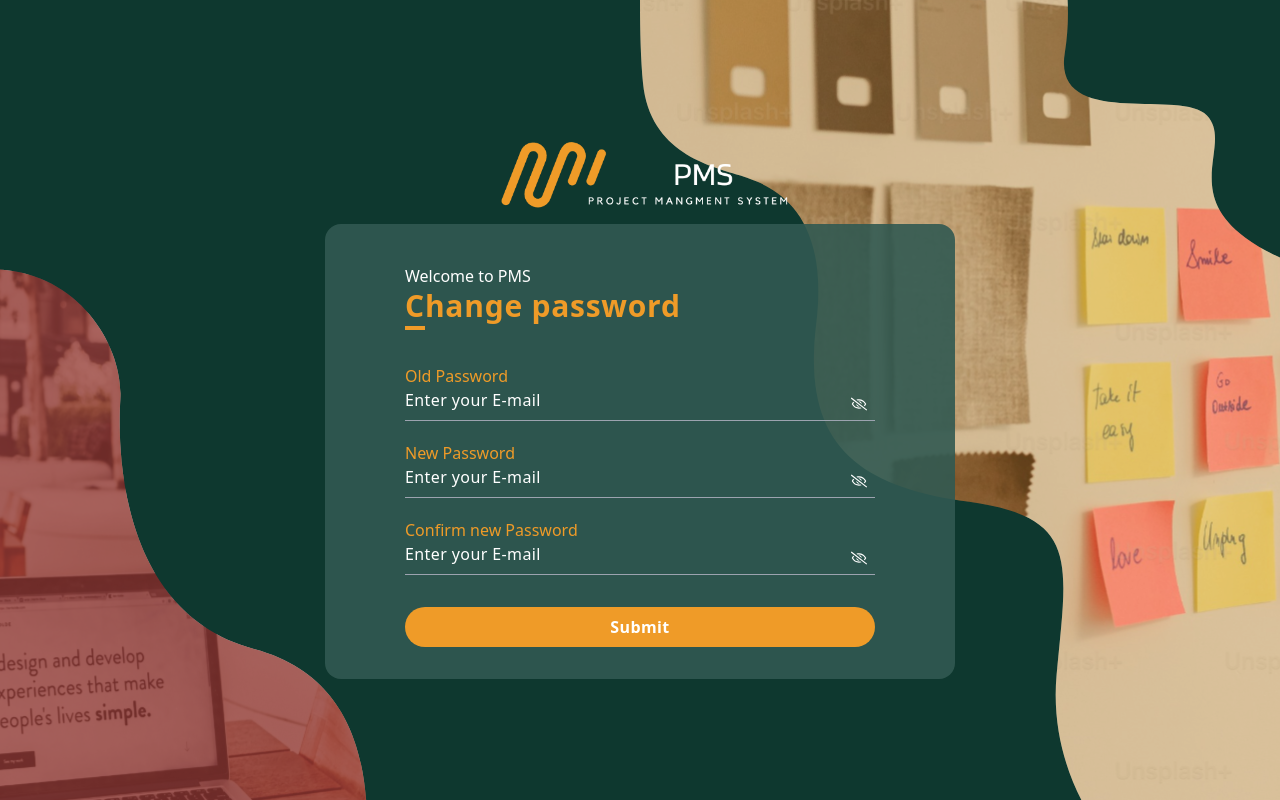
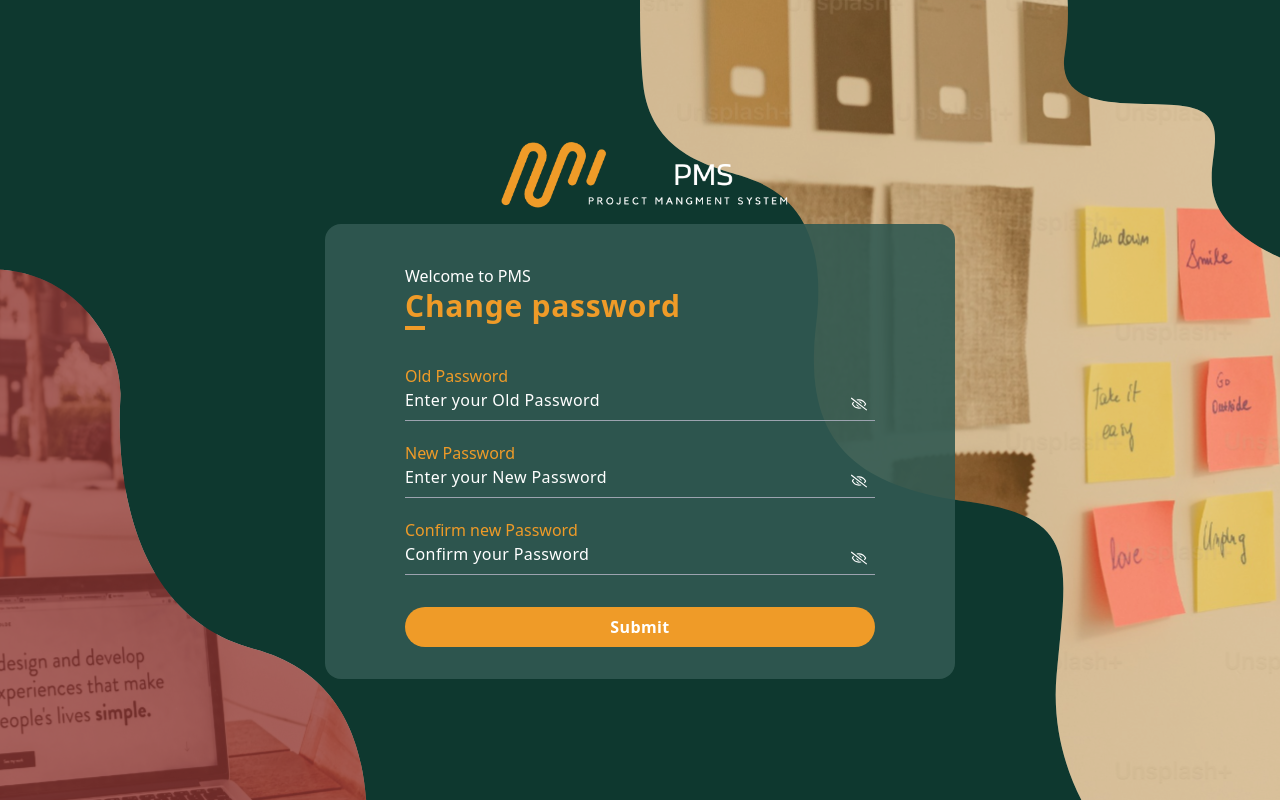
Before and after one commit to ziadyasserr/Project-Management_System, a React (Vite) app: page /change-password in a window 1280 px wide. Built offline with nearby package versions, Linux system fonts and the light colour scheme.

Commit message:
feedback-fix

```diff
--- a/src/modules/authentacation/components/ChangePassword/ChangePassword.tsx
+++ b/src/modules/authentacation/components/ChangePassword/ChangePassword.tsx
@@ -1,7 +1,7 @@
 import React, { useState } from 'react'
 import { useForm } from 'react-hook-form'
 import { PASSWORD_VALIDATION } from '../../../../services/validation/validation'
-import { axiosInstance, USERS_URLS } from '../../../../services/apisUrls/apisUrls'
+import { publicAxiosInstance, USERS_URLS } from '../../../../services/apisUrls/apisUrls'
 import { useNavigate } from 'react-router-dom'
 import { toast } from 'react-toastify'
 import { FaRegEyeSlash, FaSpinner } from 'react-icons/fa'
@@ -19,18 +19,18 @@ export default function ChangePassword() {
   const [isConfirmPasswordVisable, setIsConfirmPasswordVisable] = useState(false);
 
   const navigate = useNavigate()
-  const { register, formState: { errors, isSubmitting }, handleSubmit }
+  const { register, formState: { errors, isSubmitting }, handleSubmit ,watch }
     = useForm<formData>()
 
-  const onSubmit = async (data: any) => {
+  const onSubmit = async (data: formData) => {
     try {
-      let response = await axiosInstance.put(USERS_URLS.CHANGE_PASSWORD, data)
+      let response = await publicAxiosInstance.put(USERS_URLS.CHANGE_PASSWORD, data)
       console.log(response);
       navigate("/login")
-      toast.success("password updated succeffully")
+      toast.success(response.data.message || "password updated succeffully")
     } catch (error) {
       console.log(error);
-      toast.error(response.data.error)
+      toast.error(error.response.data.message || "Failed to update your password")
     }
   }
   return (
@@ -43,10 +43,10 @@ export default function ChangePassword() {
       </div>
       <form onSubmit={handleSubmit(onSubmit)}>
         <div className='relative'>
-          <label className="block text-primary ">Old Password</label>
+          <label className="block text-primary ">Old Password <span className="sr-only">Required</span></label>
           <input
             type={isOldPasswordVisable ? 'text' : 'password'}
-            placeholder="Enter your E-mail"
+            placeholder="Enter your Old Password"
             className="bg-inherit placeholder-white pb-2 border-b border-gray-400 w-full placeholder:tracking-wide focus:outline-none text-white"
             {...register("oldPassword", { required: "Type your old password" })}
           />
@@ -65,10 +65,10 @@ export default function ChangePassword() {
         )}
         <div className=' my-5'>
           <div className='relative'>
-            <label className="block text-primary ">New Password</label>
+            <label className="block text-primary ">New Password <span className="sr-only">Required</span></label>
             <input
               type={isPasswordVisable ? 'text' : 'password'}
-              placeholder="Enter your E-mail"
+              placeholder="Enter your New Password"
               className="bg-inherit placeholder-white pb-2 border-b border-gray-400 w-full placeholder:tracking-wide focus:outline-none text-white"
               {...register("newPassword", PASSWORD_VALIDATION)}
             />
@@ -87,12 +87,15 @@ export default function ChangePassword() {
           )}
         </div>
         <div className='relative'>
-          <label className="block text-primary ">Confirm new Password</label>
+          <label className="block text-primary ">Confirm new Password <span className="sr-only">Required</span></label>
           <input
             type={isConfirmPasswordVisable ? 'text' : 'password'}
-            placeholder="Enter your E-mail"
+            placeholder="Confirm your Password"
             className="bg-inherit placeholder-white pb-2 border-b border-gray-400 w-full placeholder:tracking-wide focus:outline-none text-white"
-            {...register("confirmNewPassword", { required: "Confirm your new password" })}
+            {...register("confirmNewPassword", {
+              required: "Confirm your new password", validate: value => value === watch("newPassword") || "The password does not match"
+            })}
+
           />
           <div className="absolute  right-2  top-[30px] text-white">
             <button
--- a/src/modules/authentacation/components/ForgetPassword/ForgetPassword.tsx
+++ b/src/modules/authentacation/components/ForgetPassword/ForgetPassword.tsx
@@ -2,7 +2,7 @@ import React from 'react'
 
 import { useForm } from 'react-hook-form'
 import { EMAIL_VALIDATION } from '../../../../services/validation/validation'
-import { axiosInstance,  USERS_URLS } from '../../../../services/apisUrls/apisUrls'
+import { publicAxiosInstance,  USERS_URLS } from '../../../../services/apisUrls/apisUrls'
 import { toast } from 'react-toastify'
 import 'react-toastify/dist/ReactToastify.css'
 import { useNavigate } from 'react-router-dom'
@@ -20,7 +20,7 @@ export default function ForgetPassword() {
   let { register, formState: { isSubmitting, errors }, handleSubmit } = useForm<FormData>()
   const onSubmit = async (data: FormData) => {
     try {
-      const response = await axiosInstance.post(USERS_URLS.RESET_REQUEST, data)
+      const response = await publicAxiosInstance.post(USERS_URLS.RESET_REQUEST, data)
       console.log(response)
       toast.success("check your mail")
       navigate('/reset-password', { state: data.email })
--- a/src/modules/authentacation/components/Login/Login.tsx
+++ b/src/modules/authentacation/components/Login/Login.tsx
@@ -6,7 +6,7 @@ import { Link, useNavigate } from 'react-router-dom';
 import { toast } from 'react-toastify';
 import { AuthContext } from '../../../../context/AuthContext/AuthContext';
 import {
-  axiosInstance,
+  publicAxiosInstance,
   USERS_URLS,
 } from '../../../../services/apisUrls/apisUrls';
 import {
@@ -17,6 +17,11 @@ import {
 interface loginData {
   email: string;
   password: string;
+}
+
+interface LoginResponse {
+  token: string;
+  message: string;
 }
 
 export default function Login() {
@@ -32,7 +37,7 @@ export default function Login() {
   const onSubmit = async (data: loginData) => {
     // console.log(data);
     try {
-      const response = await axiosInstance.post(USERS_URLS.LOGIN, data);
+      const response = await publicAxiosInstance.post<LoginResponse>(USERS_URLS.LOGIN, data);
       localStorage.setItem('token', response.data.token);
       saveLoginData();
       // console.log(response);
--- a/src/modules/authentacation/components/Register/Register.tsx
+++ b/src/modules/authentacation/components/Register/Register.tsx
@@ -5,7 +5,7 @@ import { IoEyeOutline } from 'react-icons/io5';
 import { Link, useNavigate } from 'react-router-dom';
 import { toast } from 'react-toastify';
 import {
-  axiosInstance,
+  publicAxiosInstance,
   USERS_URLS,
 } from '../../../../services/apisUrls/apisUrls';
 import {
@@ -40,7 +40,7 @@ export default function Register() {
     });
 
     try {
-      const response = await axiosInstance.post(USERS_URLS.REGISTER, formData, {
+      const response = await publicAxiosInstance.post(USERS_URLS.REGISTER, formData, {
         headers: {
           'Content-Type': 'multipart/form-data',
         },
@@ -113,7 +113,7 @@ export default function Register() {
           <div>
             <label className="block text-primary">Phone Number</label>
             <input
-              type="text"
+              type="tel"
               placeholder="Phone Number"
               className="bg-inherit placeholder-gray-300 pb-2 border-b border-gray-400 w-full placeholder:tracking-wide focus:outline-none text-white"
               {...register('phoneNumber', {
--- a/src/modules/authentacation/components/ResetPassword/ResetPassword.tsx
+++ b/src/modules/authentacation/components/ResetPassword/ResetPassword.tsx
@@ -2,7 +2,7 @@
 import React, { useState } from 'react'
 import { useForm } from 'react-hook-form'
 import { EMAIL_VALIDATION, PASSWORD_VALIDATION } from '../../../../services/validation/validation'
-import { axiosInstance,  USERS_URLS } from '../../../../services/apisUrls/apisUrls'
+import { publicAxiosInstance,  USERS_URLS } from '../../../../services/apisUrls/apisUrls'
 import { useLocation, useNavigate } from 'react-router-dom'
 import { toast } from 'react-toastify';
 
@@ -27,7 +27,7 @@ export default function ResetPassword() {
   let { register, formState: { errors, isSubmitting }, handleSubmit } = useForm<FormInputs>({ defaultValues: { email: location.state }, mode: 'onChange' })
   const onSubmit = async (data:any) => {
     try {
-      const response:any = await axiosInstance.post(USERS_URLS.RESET, data)
+      const response:any = await publicAxiosInstance.post(USERS_URLS.RESET, data)
       console.log(response);
       toast.success("Password updated successfully")
       navigate("/login")
--- a/src/modules/authentacation/components/Verify/Verify.tsx
+++ b/src/modules/authentacation/components/Verify/Verify.tsx
@@ -3,7 +3,7 @@ import { FaSpinner } from 'react-icons/fa';
 import { useLocation, useNavigate } from 'react-router-dom';
 import { toast } from 'react-toastify';
 import {
-  axiosInstance,
+  publicAxiosInstance,
   USERS_URLS,
 } from '../../../../services/apisUrls/apisUrls';
 import { EMAIL_VALIDATION } from '../../../../services/validation/validation';
@@ -25,7 +25,7 @@ export default function Verify() {
   const onSubmit = async (data: verifyData) => {
     // console.log(data);
     try {
-      const response = await axiosInstance.put(USERS_URLS.VERIFY, data);
+      const response = await publicAxiosInstance.put(USERS_URLS.VERIFY, data);
       toast.success(response?.data?.message || 'Verfiy Successful');
       navigate('/login');
     } catch (error) {
--- a/src/modules/shared/components/Navbar/Navbar.tsx
+++ b/src/modules/shared/components/Navbar/Navbar.tsx
@@ -12,7 +12,7 @@ export default function Navbar() {
   const [isDropdownOpen, setIsDropdownOpen] = useState(false);
 
   const handleLogout = () => {
-    localStorage.removeItem('token'); // Clear token
+    localStorage.clear()// Clear token
     navigate('/login'); // Redirect to login page
   };
 
--- a/src/services/apisUrls/apisUrls.ts
+++ b/src/services/apisUrls/apisUrls.ts
@@ -5,6 +5,9 @@ export const baseURL = 'https://upskilling-egypt.com:3003/api/v1';
 export const axiosInstance = axios.create({
   baseURL,
   headers: { Authorization: localStorage.getItem('token') },
+});
+export const publicAxiosInstance = axios.create({
+  baseURL,
 });
 
 // USERS_URLS
```
Also changed, not shown: src/modules/shared/components/SideBar/SideBar.tsx (+12 -4 lines). Lines whose indentation alone changed are shown as unchanged.
